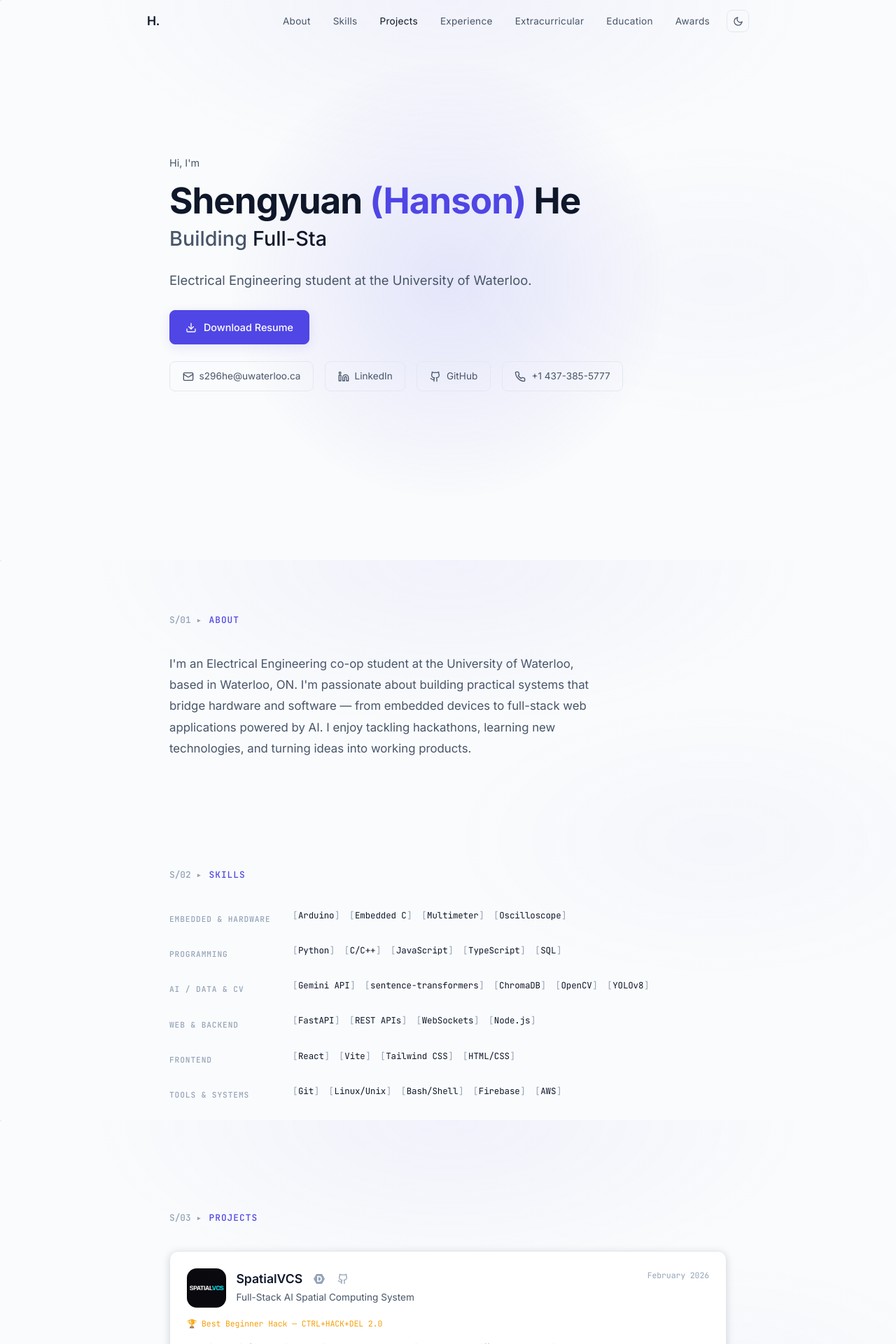
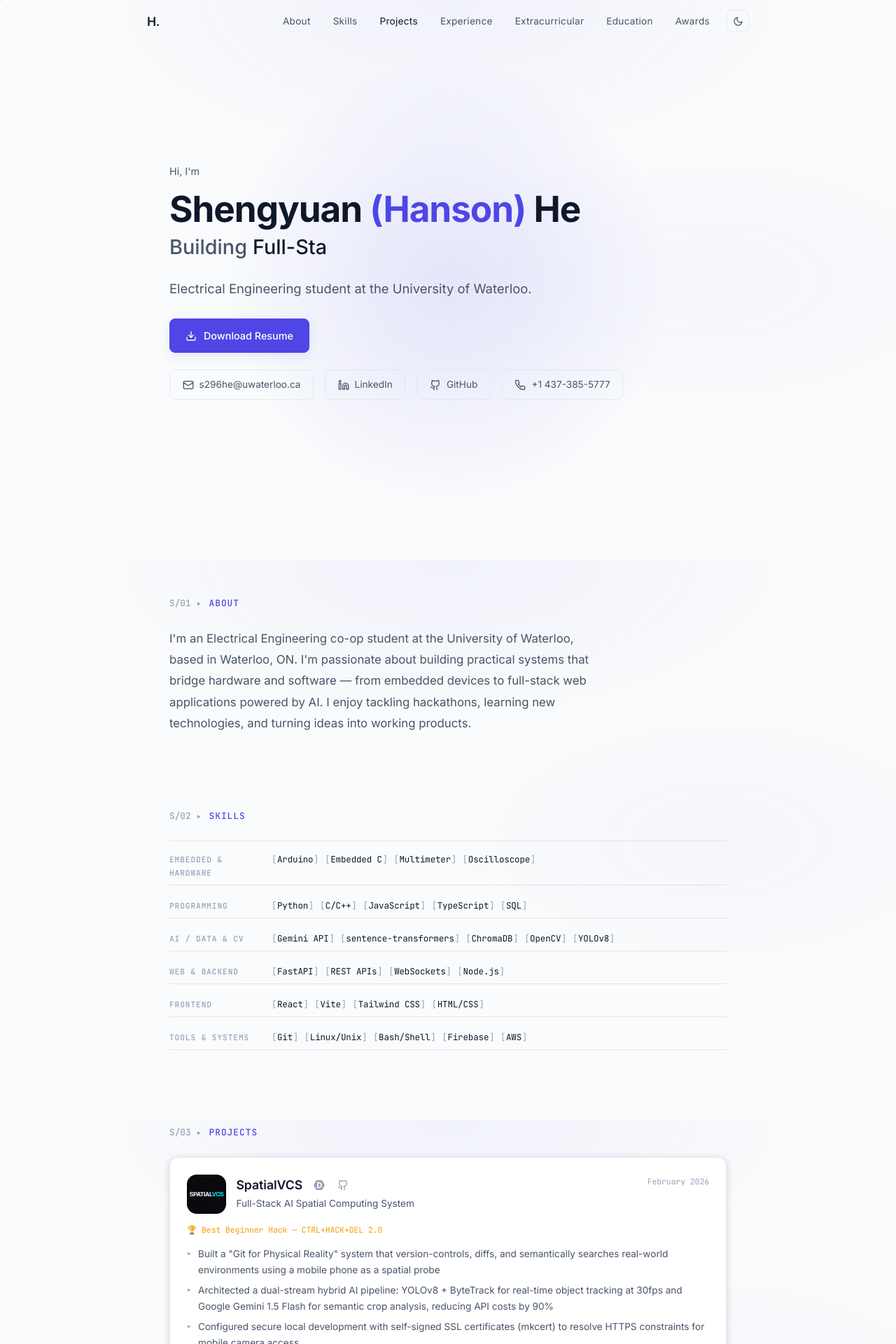
Before and after one commit to HansonHe-UW/HansonHe-UW.github.io, a React (Vite) app: page / in a window 1280 px wide. Shown: the top 1920 px of the page at 70% size. Built offline with nearby package versions, Linux system fonts and the light colour scheme.

Commit message:
Polish portfolio interactions

```diff
--- a/src/App.css
+++ b/src/App.css
@@ -26,10 +26,21 @@
 }
 
 .nav-logo {
+  font-family: inherit;
   font-weight: 600;
   font-size: 1.1rem;
   color: var(--text-primary);
   letter-spacing: -0.02em;
+  background: none;
+  border: none;
+  padding: 0;
+  cursor: pointer;
+}
+
+.nav-logo:focus-visible {
+  outline: 2px solid var(--accent);
+  outline-offset: 4px;
+  border-radius: 2px;
 }
 
 .nav-right {
@@ -93,7 +104,7 @@
 }
 
 section {
-  padding: 5rem 0;
+  padding: 3.5rem 0;
 }
 
 .section-title {
@@ -106,7 +117,7 @@ section {
   letter-spacing: 0.08em;
   text-transform: uppercase;
   color: var(--accent);
-  margin-bottom: 2.5rem;
+  margin-bottom: 1.75rem;
   counter-increment: section;
   line-height: 1;
 }
@@ -294,14 +305,18 @@ section {
 .skills-grid {
   display: flex;
   flex-direction: column;
-  gap: 1.5rem;
+  gap: 0.65rem;
+  border-top: 1px solid var(--hairline);
+  padding-top: 0.5rem;
 }
 
 .skill-category {
   display: grid;
-  grid-template-columns: 160px 1fr;
+  grid-template-columns: 130px 1fr;
   gap: 1rem;
-  align-items: start;
+  align-items: baseline;
+  padding: 0.45rem 0;
+  border-bottom: 1px solid var(--hairline);
 }
 
 .skill-label {
@@ -311,14 +326,13 @@ section {
   text-transform: uppercase;
   letter-spacing: 0.08em;
   color: var(--text-muted);
-  padding-top: 0.45rem;
 }
 
 .skill-tags {
   display: flex;
-  gap: 0.4rem 0.85rem;
+  gap: 0.3rem 0.55rem;
   flex-wrap: wrap;
-  align-items: center;
+  align-items: baseline;
 }
 
 .skill-tag {
@@ -853,7 +867,7 @@ section {
 
   .hero-link {
     display: grid;
-    grid-template-columns: 112px 1fr auto;
+    grid-template-columns: 112px minmax(0, 1fr) auto;
     align-items: center;
     gap: 0.75rem;
     border: none;
@@ -864,6 +878,7 @@ section {
     background: transparent;
     color: var(--text-primary);
     font-size: 0.85rem;
+    overflow-wrap: anywhere;
     counter-increment: link;
     transition: all var(--transition);
   }
--- a/src/components/Footer.jsx
+++ b/src/components/Footer.jsx
@@ -2,9 +2,7 @@ export default function Footer() {
     return (
         <footer className="footer">
             <div className="footer-stamp">
-                <span>BUILD/2026.05.21</span>
-                <span className="footer-stamp-dot">·</span>
-                <span>v3.0</span>
+                <span>BUILD/{import.meta.env.VITE_BUILD_DATE}</span>
                 <span className="footer-stamp-dot">·</span>
                 <span>WATERLOO_ON</span>
             </div>
--- a/src/components/Hero.jsx
+++ b/src/components/Hero.jsx
@@ -40,7 +40,8 @@ export default function Hero() {
     const [typingSpeed, setTypingSpeed] = useState(150)
 
     useEffect(() => {
-        let timer = setTimeout(() => {
+        let pauseTimer
+        const timer = setTimeout(() => {
             const i = loopNum % roles.length
             const fullText = roles[i]
 
@@ -53,7 +54,7 @@ export default function Hero() {
             setTypingSpeed(isDeleting ? 50 : 150)
 
             if (!isDeleting && currentRole === fullText) {
-                setTimeout(() => setIsDeleting(true), 1500)
+                pauseTimer = setTimeout(() => setIsDeleting(true), 1500)
             } else if (isDeleting && currentRole === '') {
                 setIsDeleting(false)
                 setLoopNum(loopNum + 1)
@@ -61,7 +62,10 @@ export default function Hero() {
             }
         }, typingSpeed)
 
-        return () => clearTimeout(timer)
+        return () => {
+            clearTimeout(timer)
+            if (pauseTimer) clearTimeout(pauseTimer)
+        }
     }, [currentRole, isDeleting, loopNum, typingSpeed])
 
     const container = {
--- a/src/components/Nav.jsx
+++ b/src/components/Nav.jsx
@@ -9,7 +9,7 @@ export default function Nav() {
         const handleScroll = () => {
             setScrolled(window.scrollY > 20)
 
-            const sections = ['hero', 'about', 'skills', 'projects', 'experience', 'education', 'awards']
+            const sections = ['hero', 'about', 'skills', 'projects', 'experience', 'extracurricular', 'education', 'awards']
             const scrollPosition = window.scrollY + window.innerHeight / 3 // Check what's in the top 1/3 of screen
 
             for (const section of sections.reverse()) { // Check bottom-up
@@ -35,9 +35,9 @@ export default function Nav() {
     return (
         <nav className={`nav ${scrolled ? 'scrolled' : ''}`}>
             <div className="nav-inner">
-                <span className="nav-logo" onClick={() => scrollTo('hero')} style={{ cursor: 'pointer' }}>
+                <button type="button" className="nav-logo" onClick={() => scrollTo('hero')} aria-label="Scroll to top">
                     H.
-                </span>
+                </button>
                 <div className="nav-right">
                     <ul className="nav-links">
                         {['about', 'skills', 'projects', 'experience', 'extracurricular', 'education', 'awards'].map((s) => (
--- a/vite.config.js
+++ b/vite.config.js
@@ -1,7 +1,17 @@
 import { defineConfig } from 'vite'
 import react from '@vitejs/plugin-react'
+
+const buildDate = new Intl.DateTimeFormat('en-CA', {
+  timeZone: 'America/Toronto',
+  year: 'numeric',
+  month: '2-digit',
+  day: '2-digit',
+}).format(new Date()).replace(/-/g, '.')
 
 export default defineConfig({
   plugins: [react()],
   base: '/',
+  define: {
+    'import.meta.env.VITE_BUILD_DATE': JSON.stringify(buildDate),
+  },
 })
```
